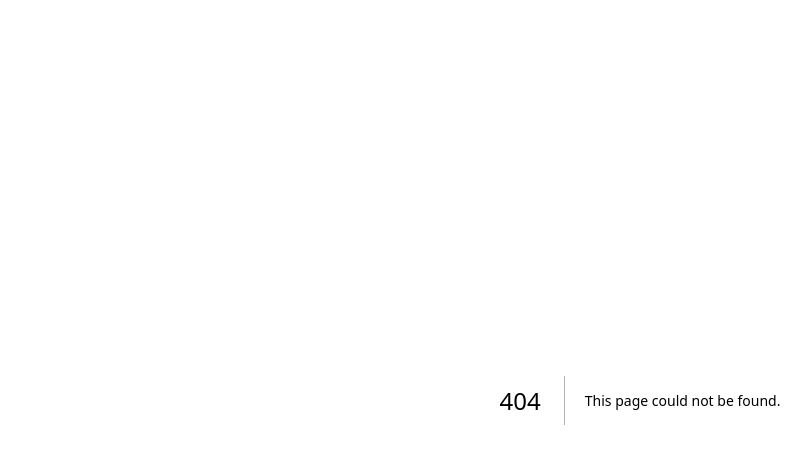
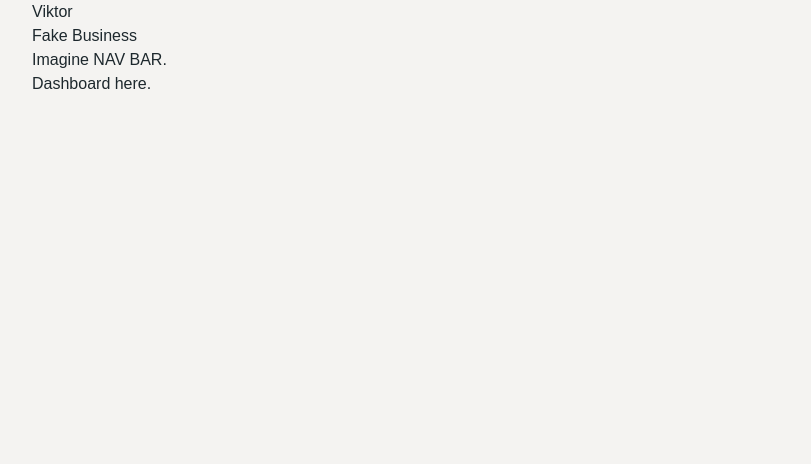
Before and after one commit to viktorlenard/brick, a Next.js app: page /dashboard in a window 1280 px wide. Before the commit this address had no page. Shown: the top 464 px of the page, without its empty margins (0-811 px from the left). Built offline with nearby package versions, Linux system fonts and the light colour scheme.

Commit message:
Working on structure.

```diff
--- /dev/null
+++ b/src/app/dashboard/Nav.tsx
@@ -0,0 +1,12 @@
+import Link from "next/link";
+
+export const Nav = () => {
+
+    return(
+        <>
+            <h1>Imagine NAV BAR.</h1>
+        </>
+    )
+}
+
+export default Nav
--- /dev/null
+++ b/src/app/dashboard/UserName.tsx
@@ -0,0 +1,18 @@
+import { PropsWithChildren } from "react"
+
+interface UserNameProps {
+    userName: string,
+    tenantName?: string
+}
+
+export const UserName = ({ userName, tenantName } : UserNameProps) => {
+
+    return(
+        <>
+            <h1>{userName}</h1>
+            {tenantName && <h3>{tenantName}</h3>}
+        </>
+    )
+}
+
+export default UserName
--- /dev/null
+++ b/src/app/dashboard/layout.tsx
@@ -0,0 +1,19 @@
+import { PropsWithChildren } from "react"
+
+import { Nav } from "./Nav"
+import { UserName } from "./UserName"
+
+export const DashboardLayout = (pageProps : PropsWithChildren) => {
+
+    return(
+        <>
+            <section>
+                <UserName userName="Viktor" tenantName="Fake Business"/>
+                <Nav />
+            </section>
+            <section>{pageProps.children}</section>
+        </>
+    )
+}
+
+export default DashboardLayout
--- /dev/null
+++ b/src/app/dashboard/page.tsx
@@ -0,0 +1,11 @@
+
+export const DashboardPage = () => {
+
+    return(
+        <div>
+            Dashboard here.
+        </div>
+    )
+}
+
+export default DashboardPage
```
